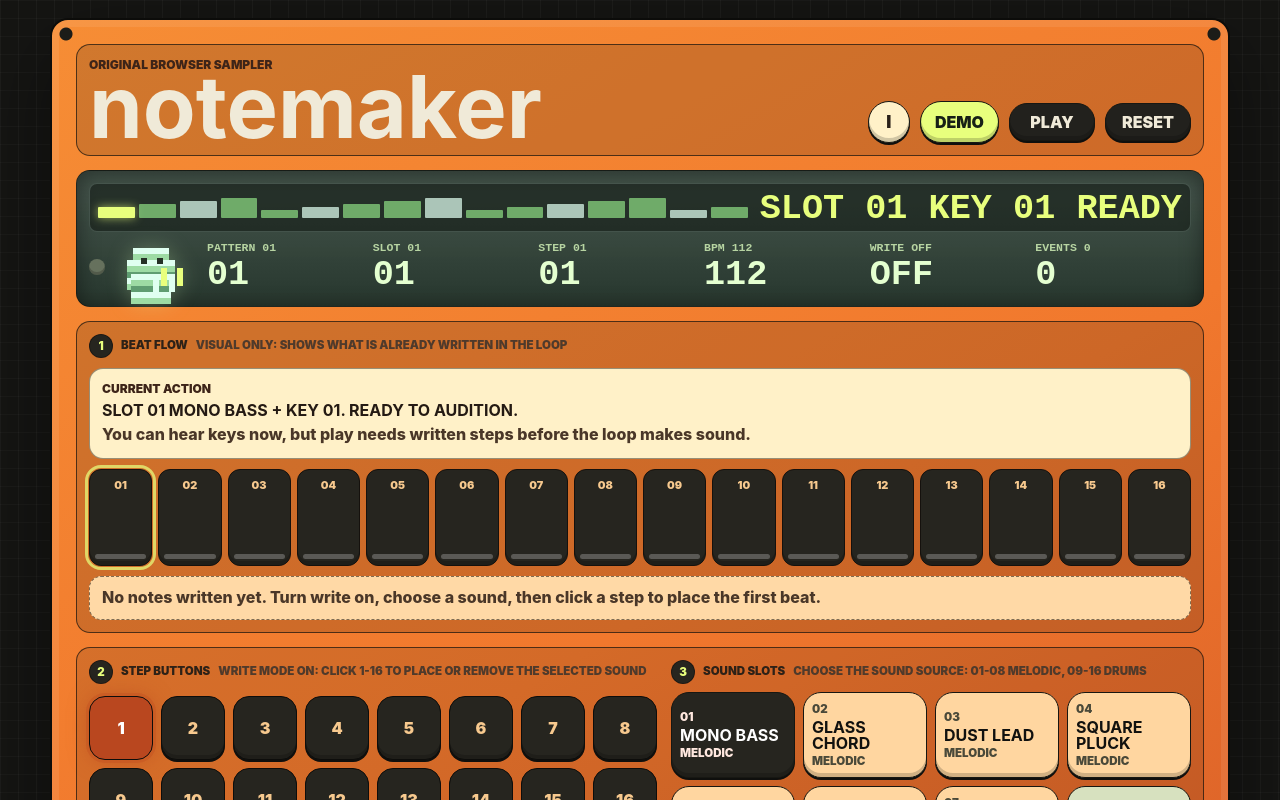
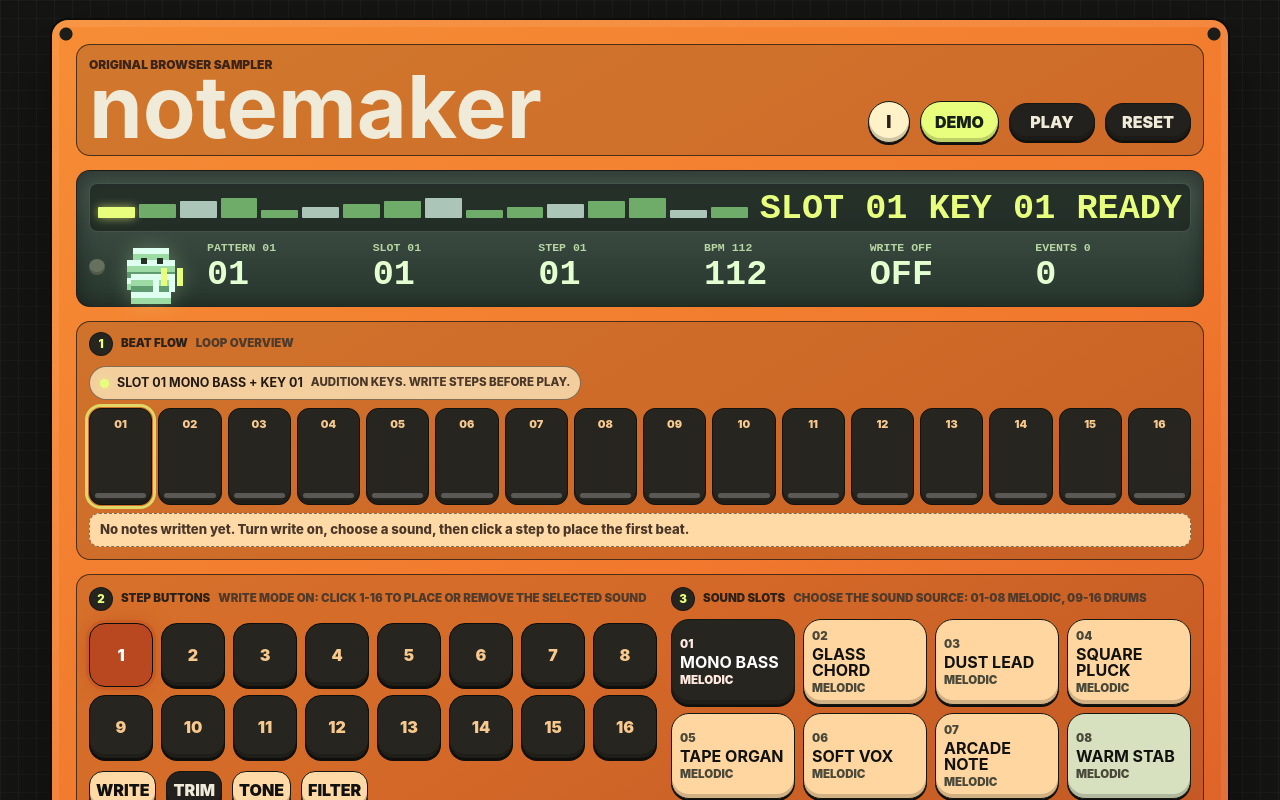
Before and after one commit to DheerajRay/NoteMaker, a React (Vite) app: page / in a window 1280 px wide. Shown: the top 800 px of the page. Built offline with nearby package versions, Linux system fonts and the light colour scheme.

Commit message:
fix: repair pluck slots and compact flow status

```diff
--- a/src/audio/engine.ts
+++ b/src/audio/engine.ts
@@ -184,7 +184,7 @@ export class NoteMakerAudioEngine {
       return;
     }
     if (slot.id === 4) {
-      this.pluckSynth?.triggerAttackRelease(note, time, velocity * 0.85);
+      this.pluckSynth?.triggerAttack(note, time);
       return;
     }
     if (slot.id === 5) {
@@ -197,7 +197,7 @@ export class NoteMakerAudioEngine {
       return;
     }
     if (slot.id === 7) {
-      this.pluckSynth?.triggerAttackRelease(transposeKey(keyIndex, 19), time, velocity * 0.82);
+      this.pluckSynth?.triggerAttack(transposeKey(keyIndex, 19), time);
       return;
     }
     this.synth?.triggerAttackRelease([note, transposeKey(keyIndex, 7), transposeKey(keyIndex, 12)], 0.34, time, velocity * 0.42);
--- a/src/components/Po33Device.tsx
+++ b/src/components/Po33Device.tsx
@@ -160,15 +160,17 @@ export function Po33Device({
         </section>
 
         <section className="flow-panel" aria-label="Beat flow overview">
+          <div className="flow-header">
             <ControlLabel
               index="1"
               title="Beat flow"
-            body="visual only: shows what is already written in the loop"
+              body="loop overview"
             />
             <div className="current-action" aria-label="Current action">
-            <p className="device-eyebrow">current action</p>
+              <span className="status-dot" aria-hidden="true" />
               <strong>{actionHint.title}</strong>
               <span>{actionHint.body}</span>
+            </div>
           </div>
           <BeatFlowStrip
             currentStep={currentStep}
@@ -403,19 +405,19 @@ function getActionHint({
   const selected = `Slot ${format2(activeSlot.id)} ${activeSlot.name} + Key ${format2(selectedKeyIndex)}`;
   if (writeMode) {
     return {
-      title: `${selected}. Write is on.`,
-      body: "Click a step below to place or remove this sound in the loop."
+      title: selected,
+      body: "Write on: click a step to place/remove."
     };
   }
   if (scheduledCount === 0) {
     return {
-      title: `${selected}. Ready to audition.`,
-      body: "You can hear keys now, but play needs written steps before the loop makes sound."
+      title: selected,
+      body: "Audition keys. Write steps before play."
     };
   }
   return {
-    title: `${selected}. Write is off.`,
-    body: "Click keys to audition sounds, or turn write on to change the loop."
+    title: selected,
+    body: "Write off: keys audition, steps stay unchanged."
   };
 }
 
--- a/src/styles.css
+++ b/src/styles.css
@@ -374,31 +374,55 @@ h2 {
 
 .flow-panel {
   display: grid;
-  gap: 10px;
-  padding: 12px;
+  gap: 8px;
+  padding: 10px 12px 12px;
   background: rgba(22, 22, 18, 0.16);
 }
 
+.flow-header {
+  display: grid;
+  grid-template-columns: minmax(210px, auto) 1fr;
+  gap: 10px;
+  align-items: center;
+}
+
 .current-action {
-  display: grid;
-  gap: 5px;
-  padding: 12px;
-  border: 1px solid rgba(21, 17, 13, 0.44);
-  border-radius: 14px;
-  background: #fff1c8;
+  min-height: 34px;
+  display: flex;
+  align-items: center;
+  gap: 8px;
+  padding: 6px 10px;
+  border: 1px solid rgba(21, 17, 13, 0.5);
+  border-radius: 999px;
+  background: rgba(255, 241, 200, 0.74);
   color: #241a13;
 }
 
 .current-action strong {
+  font-size: 0.78rem;
   line-height: 1.15;
   text-transform: uppercase;
 }
 
-.current-action span,
+.current-action span:not(.status-dot),
 .empty-pattern-hint {
   color: #4a3728;
   font-weight: 800;
   line-height: 1.35;
+}
+
+.current-action span:not(.status-dot) {
+  font-size: 0.72rem;
+  text-transform: uppercase;
+}
+
+.status-dot {
+  width: 9px;
+  height: 9px;
+  flex: 0 0 auto;
+  border-radius: 50%;
+  background: #e8ff7d;
+  box-shadow: 0 0 10px rgba(232, 255, 125, 0.65);
 }
 
 .beat-flow-strip {
@@ -483,10 +507,11 @@ h2 {
 }
 
 .empty-pattern-hint {
-  padding: 10px 12px;
+  padding: 7px 10px;
   border: 1px dashed rgba(21, 17, 13, 0.54);
-  border-radius: 12px;
+  border-radius: 10px;
   background: #ffd9a6;
+  font-size: 0.82rem;
 }
 
 .machine-grid {
@@ -940,6 +965,16 @@ h2 {
     grid-template-columns: repeat(8, minmax(34px, 1fr));
   }
 
+  .flow-header {
+    grid-template-columns: 1fr;
+  }
+
+  .current-action {
+    align-items: start;
+    border-radius: 12px;
+    flex-wrap: wrap;
+  }
+
   .flow-step {
     min-height: 78px;
   }
```
Also changed, not shown: 1 other file (tests, documents, lock files or other folders). Lines whose indentation alone changed are shown as unchanged.
